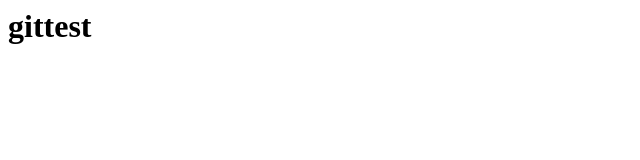
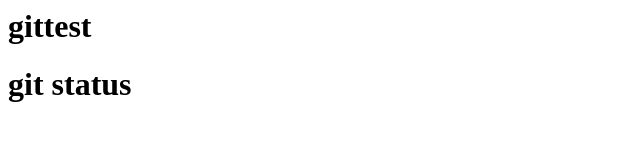
Before and after one commit to KEITAsuzuki33/git_tutrial, a plain HTML site: page index.html in a window 1280 px wide. Shown: the whole page, without its empty margins (0-640 px from the left). Drawn offline with Linux system fonts and the light colour scheme.

Commit message:
git statusコマンドを追記

```diff
--- a/index.html
+++ b/index.html
@@ -1 +1,2 @@
 <h1>gittest</h1>
+<h1>git status</h1>
```
